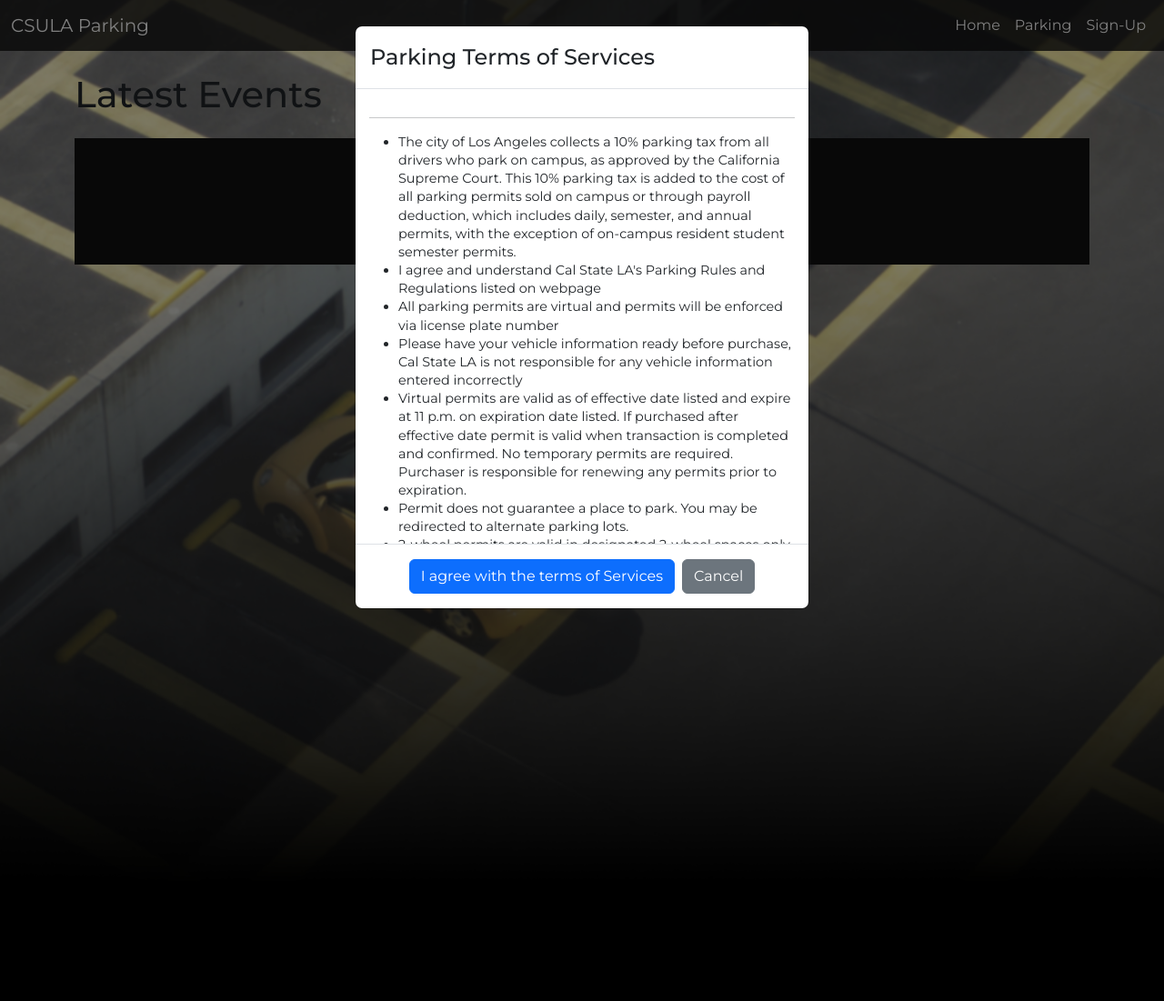
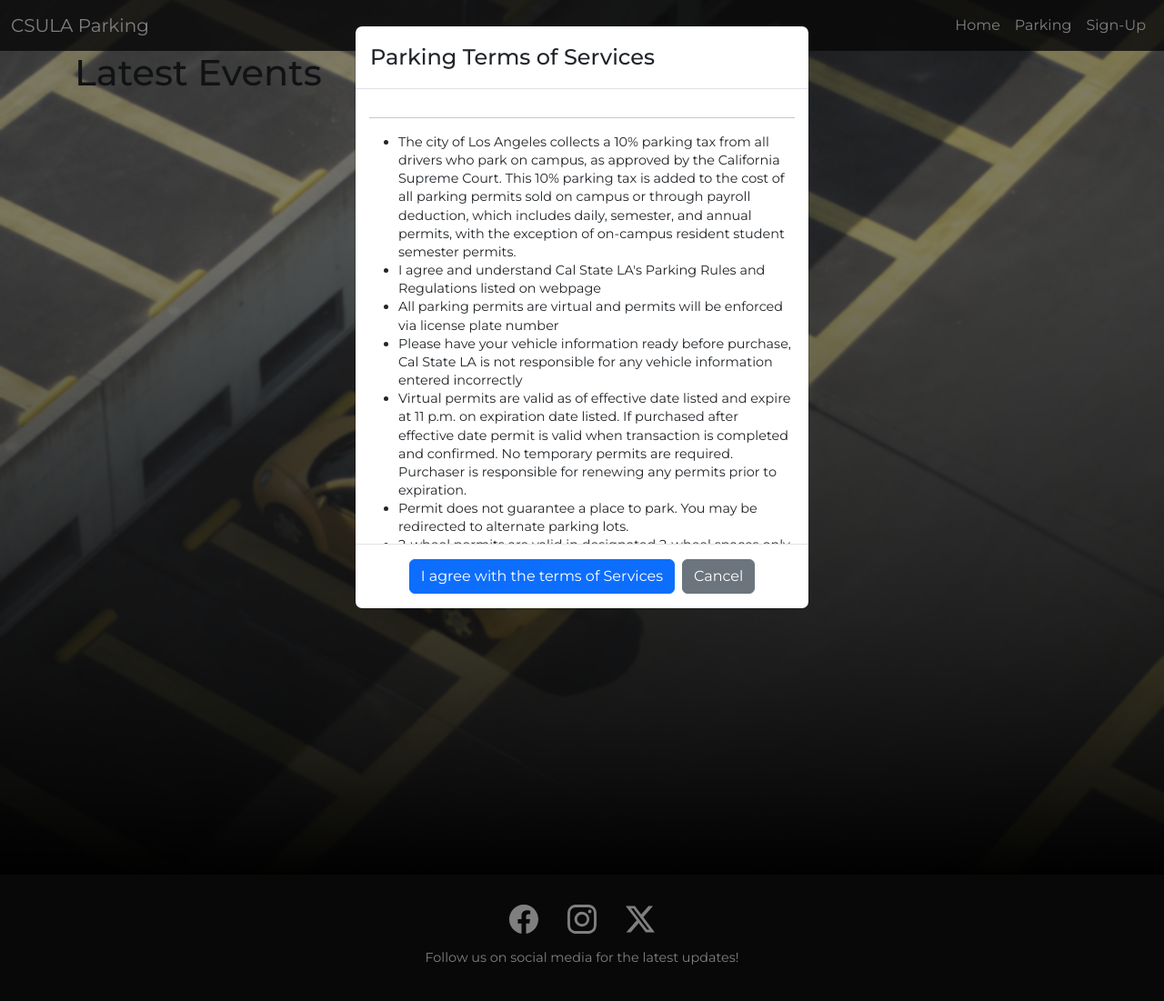
Before and after one commit to Ceziech/CS3337, a Flask app: page /event-parking in a window 1280 px wide. Shown: the whole page at 91% size. Run offline with Flask 3, Linux system fonts and the light colour scheme.

Commit message:
CSS fixes

```diff
--- a/static/event-parking.css
+++ b/static/event-parking.css
@@ -1,11 +1,35 @@
-body {
-    background-color: #393939;
-    overscroll-behavior: contain;
+html, body {
+    height: 100%;
+    margin: 0;
     display: flex;
     flex-direction: column;
-    min-height: 100vh;
+    background-image: url("images/car-image.jpg");
+    background-attachment: fixed;
+    background-size: cover;
+    background-position: center center;
+    background-repeat: no-repeat;
+    font-family: 'Montserrat', sans-serif;
+}
+.content {
+    flex: 1;
+  }
+footer {
+    width: 100%;
+    background-color: #111111;
+    color: aliceblue;
+    padding: 20px 0;
+    text-align: center;
 }
 
+footer p {
+    color: white;
+}
+.footer-content {
+    padding-top: 13px;
+}
+.footer-content a svg {
+    transition: fill 0.3s ease-in-out;
+}
 .card {
     background-color: hwb(46 4% 13%);
     border: 2px solid black;
@@ -56,22 +80,8 @@
     color: black;
 }
 
-.footer p {
-    color: white;
-}
-
-
-
 .navbar-custom {
     background-color: #111111d0;
-}
-
-
-.footer{
-    background-color: #111111;
-    padding: 20px 0;
-    text-align: center;
-    margin:0px;
 }
 
 .btn-custom {
--- a/static/parking.css
+++ b/static/parking.css
@@ -4,6 +4,10 @@
     gap: 20px;
     padding: 18px;
 }
+
+.content {
+    flex: 1;
+  }
 
 .parking-grid .card:nth-last-child(2) {
     grid-column: 2 / 3;
--- a/templates/event-parking.html
+++ b/templates/event-parking.html
@@ -14,10 +14,10 @@
       rel="stylesheet"
       href="https://fonts.googleapis.com/css2?family=Montserrat:ital,wght@0,100..900;1,100..900&display=swap"
     />
-    <link
+    <!-- <link
       rel="stylesheet"
       href="{{ url_for('static', filename='home.css') }}"
-    />
+    /> -->
     <link
       rel="stylesheet"
       href="{{ url_for('static', filename='event-parking.css') }}"
@@ -186,7 +186,7 @@
     </div>
     {% endif %} {% endwith %} -->
     <!--start-->
-    <div class="container mt-4">
+    <div class="container mt-4, content">
       <div class="row">
         <!-- Main Content Area -->
         <div class="col-md-8">
@@ -198,9 +198,12 @@
               <p class="card-text">{{ event.description }}</p>
               <a href="{{ event.link }}" class="btn btn-primary">Buy Ticket</a>
             </div>
-                  <p class="text-muted">Posted on {{ event.posted_on.strftime('%B %d, %Y') }}</p>
+            <p class="text-muted">
+              Posted on {{ event.posted_on.strftime('%B %d, %Y') }}
+            </p>
           </div>
           {% endfor %}
+        </div>
       </div>
     </div>
     <!--end-->
```
Also changed, not shown: templates/parking.html (+10 -6 lines). Lines whose indentation alone changed are shown as unchanged.
